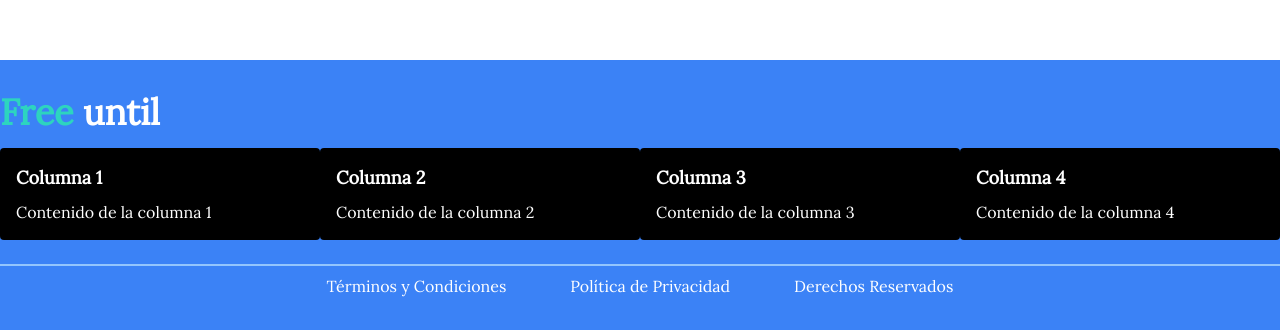
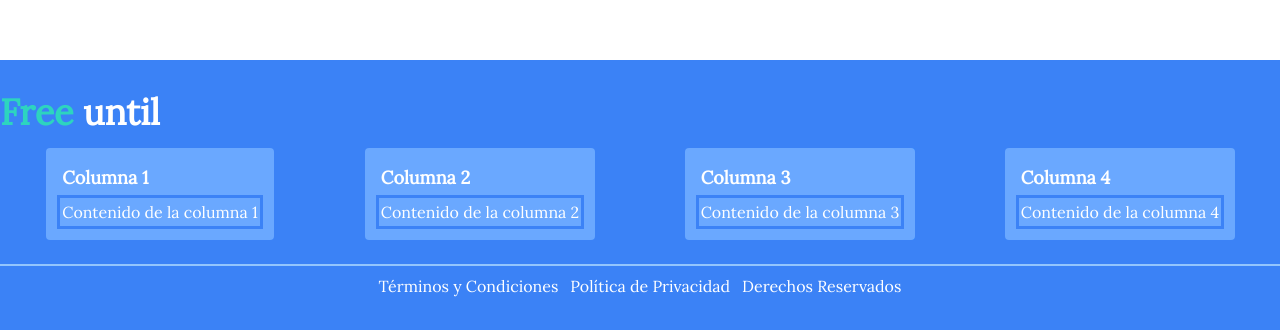
Before and after one commit to YAFcod3/Jetskis, a Next.js app: page /about in a window 1280 px wide. Shown: the part 740-1070 px from the top of the page. Built offline with nearby package versions, Linux system fonts and the light colour scheme.

Commit message:
Footer 19/9

```diff
--- a/app/shared/common/Footer.jsx
+++ b/app/shared/common/Footer.jsx
@@ -11,54 +11,72 @@ const Footer = () => {
         </div>
 
         <div className="flex flex-wrap justify-center md:justify-start">
-          <div className="w-full sm:w-1/2 md:w-1/4 lg:w-1/4 mb-6 md:mb-0">
-            <div className="bg-black text-white p-4 rounded hover:bg-blue-700 hover:text-white transition duration-300">
-              <h3 className="text-lg font-semibold mb-2 hover:text-teal-400">
+          <div className="w-full sm:w-1/2 md:w-1/4 lg:w-1/4 mb-6 md:mb-0 flex justify-center">
+            <div className="bg-black text-white p-4 rounded backdrop-contrast-125 bg-white/30
+             hover:bg-blue-700 hover:text-white transition duration-300 flex justify-center flex-col" >
+              <h3 className="text-lg font-semibold mb-2">
                 Columna 1
               </h3>
-              <p>Contenido de la columna 1</p>
+              <a href="" className= " hover:text-teal-400 outline outline-offset-2 outline-blue-500">
+                Contenido de la columna 1
+              </a>
               <div className="line"></div>
             </div>
           </div>
 
-          <div className="w-full sm:w-1/2 md:w-1/4 lg:w-1/4 mb-6 md:mb-0">
-            <div className="bg-black text-white p-4 rounded hover:bg-blue-700 hover:text-white transition duration-300">
-              <h3 className="text-lg font-semibold mb-2 hover:text-teal-400">
+          <div className="w-full sm:w-1/2 md:w-1/4 lg:w-1/4 mb-6 md:mb-0 flex justify-center">
+            <div className="bg-black text-white p-4 rounded backdrop-contrast-125 bg-white/30
+             hover:bg-blue-700 hover:text-white transition duration-300 flex justify-center flex-col">
+              <h3 className="text-lg font-semibold mb-2">
                 Columna 2
               </h3>
-              <p>Contenido de la columna 2</p>
+              <a href="" className=" hover:text-teal-400 outline outline-offset-2 outline-blue-500">
+                Contenido de la columna 2
+              </a>
               <div className="line"></div>
             </div>
           </div>
 
-          <div className="w-full sm:w-1/2 md:w-1/4 lg:w-1/4 mb-6 md:mb-0">
-            <div className="bg-black text-white p-4 rounded hover:bg-blue-700 hover:text-white transition duration-300">
-              <h3 className="text-lg font-semibold mb-2 hover:text-teal-400">
+          <div className="w-full sm:w-1/2 md:w-1/4 lg:w-1/4 mb-6 md:mb-0 flex justify-center">
+            <div className="bg-black text-white p-4 rounded backdrop-contrast-125 bg-white/30
+             hover:bg-blue-700 hover:text-white transition duration-300 flex justify-center flex-col">
+
+              <h3 className="text-lg font-semibold mb-2">
                 Columna 3
               </h3>
-              <p>Contenido de la columna 3</p>
+
+              <a href="" className=" hover:text-teal-400 outline outline-offset-2 outline-blue-500">
+                Contenido de la columna 3
+              </a>
+
               <div className="line"></div>
             </div>
           </div>
 
-          <div className="w-full sm:w-1/2 md:w-1/4 lg:w-1/4">
-            <div className="bg-black text-white p-4 rounded hover:bg-blue-700 hover:text-white transition duration-300">
-              <h3 className="text-lg font-semibold mb-2 hover:text-teal-400">
+          <div className="w-full sm:w-1/2 md:w-1/4 lg:w-1/4 flex justify-center">
+            <div className=" bg-black text-white p-4 rounded backdrop-contrast-125 bg-white/30
+             hover:bg-blue-700 hover:text-white transition duration-300 flex justify-center flex-col">
+
+              <h3 className="text-lg font-semibold mb-2">
                 Columna 4
               </h3>
-              <p>Contenido de la columna 4</p>
+
+              <a href="" className=" hover:text-teal-400 outline outline-offset-2 outline-blue-500">
+                Contenido de la columna 4
+              </a>
+
               <div className="line"></div>
             </div>
           </div>
         </div>
 
         <div className="text-center mt-4">
-          <div className="border-b-2 border-blue-300 pb-2 mb-2"></div>
-          <div className="flex justify-center">
-            <p className="mx-2 px-6">Términos y Condiciones</p>
-            <p className="mx-2 px-6">Política de Privacidad</p>
-            <p className="mx-2 px-6">Derechos Reservados</p>
-          </div>
+          <div className="border-b-2  border-blue-300 pb-2 mb-2"></div>
+           <div className="flex justify-center">
+            <p className="mx-0 px-1.5">Términos y Condiciones</p>
+            <p className="mx-0 px-1.5">Política de Privacidad</p>
+            <p className="mx-0 px-1.5">Derechos Reservados</p>
+           </div>
         </div>
       </div>
     </footer>
```
